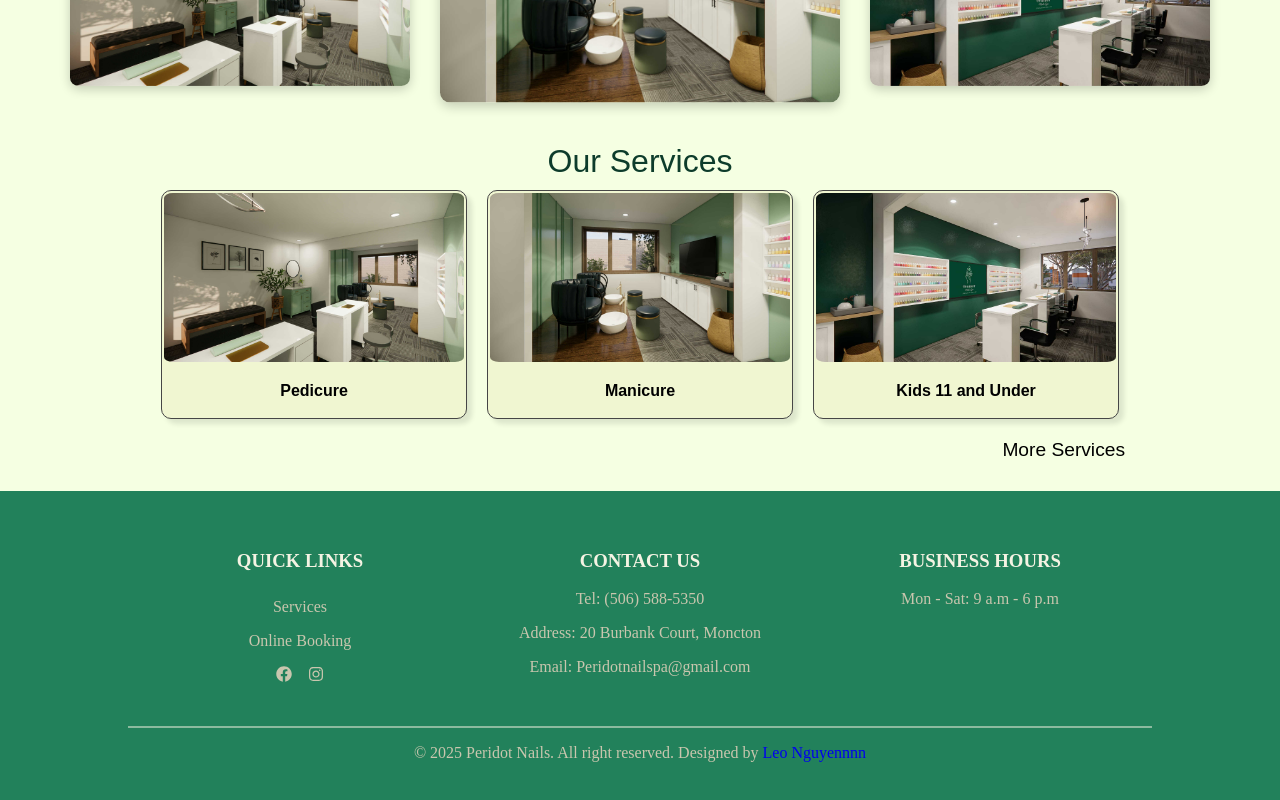
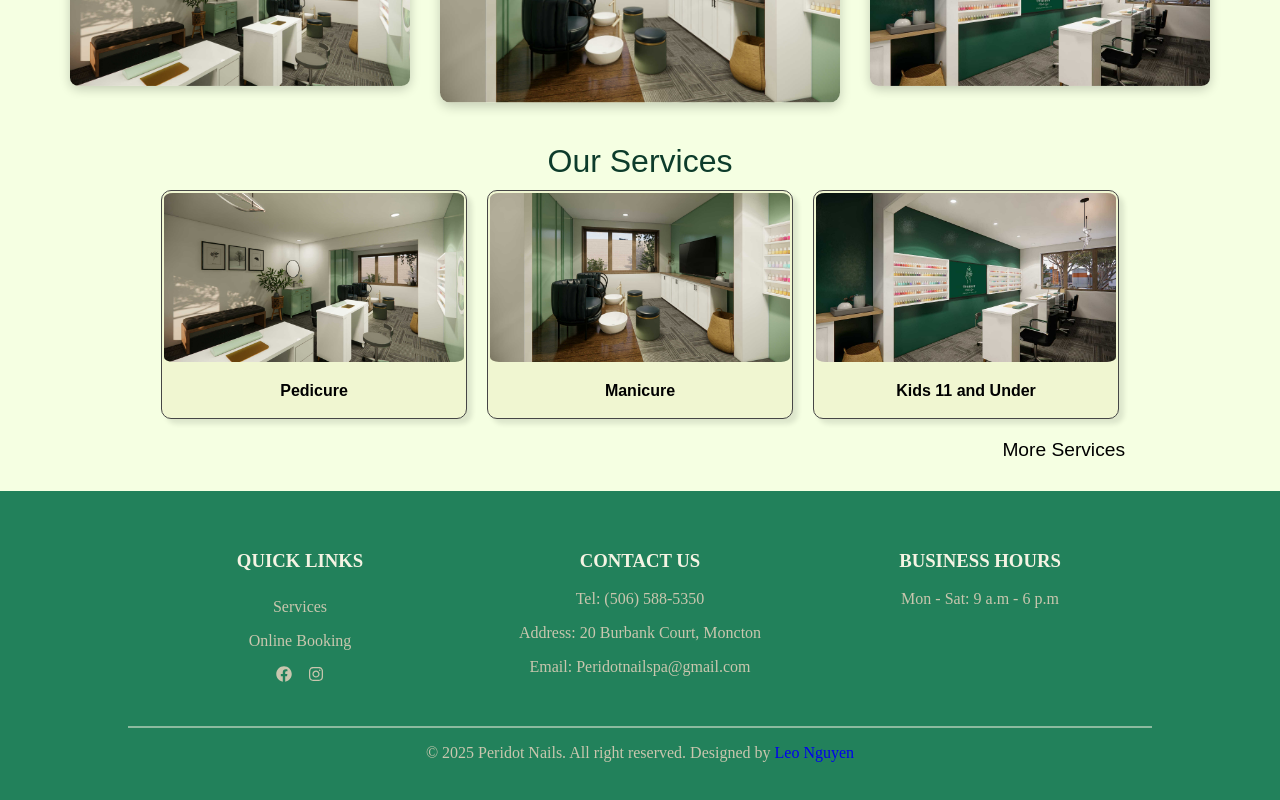
Before and after one commit to LeoNguyen0503/Peridot_Nail, a React (Vite) app in the folder peridot-project/: page / in a window 1280 px wide. Shown: the part 1022-1822 px from the top of the page. Built offline with nearby package versions, Linux system fonts and the light colour scheme.

Commit message:
small change

```diff
--- a/peridot-project/src/components/Footer.jsx
+++ b/peridot-project/src/components/Footer.jsx
@@ -34,7 +34,7 @@ const Footer = forwardRef((props, ref) => {
                 </div>
                 <hr />
                 <p>&copy; {new Date().getFullYear()} Peridot Nails. All right reserved. Designed by
-                    <a href="https://www.linkedin.com/in/leonguyen050304" target="_blank" rel="noopener noreferrer"> Leo Nguyennnn</a>
+                    <a href="https://www.linkedin.com/in/leonguyen050304" target="_blank" rel="noopener noreferrer"> Leo Nguyen</a>
                 </p>
             </footer>
         </>
```
